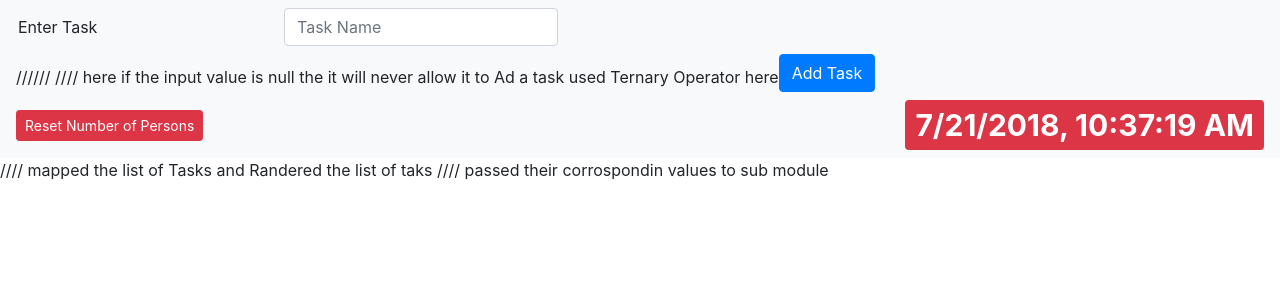
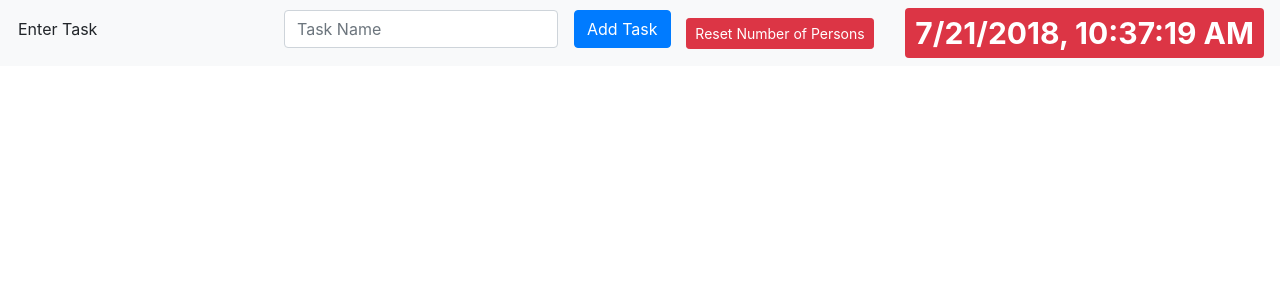
Before and after one commit to AtaMuhiuldin/NODE, a React (Create React App) app: page / in a window 1280 px wide. Shown: the top 300 px of the page. Built offline with nearby package versions, Linux system fonts and the light colour scheme.

Commit message:
make code cleaner using intentation and commenting

```diff
--- a/src/App.jsx
+++ b/src/App.jsx
@@ -1,21 +1,21 @@
 import React, { Component } from 'react';
 import logo from './logo.svg';
 import './App.css';
-import Counters from './components/counters';
+import TaskCollection from './components/taskCollection';
 import NavBar from './components/navBar';
 
 class App extends Component {
 
+
+
 	constructor(){
 		super();
-
 		this.state.btnType = this.state.info;
 		this.state.mode = this.state.simpleMode;
 	}
 
-
 	state = {
-		counters : [
+		taskCollection : [
 		],
 
 		info:'info',
@@ -28,21 +28,17 @@ class App extends Component {
 
 	};
 
-
-
-
-
   render() {
     return(
+       <React.Fragment>
 
+       		 {/*randering naviagation bar and passing contoles  */}
+            <NavBar onAdd={this.addTask} onReset={this.resettaskCollection} clockTime={this.state.clockTime} />
 
-       <React.Fragment>
-            <NavBar onAdd={this.addTask} onReset={this.resetCounters} clockTime={this.state.clockTime} />
-
-           <Counters
-           counters={this.state.counters}
-           onDelete={this.deleteCounter}
-           onReset={this.resetCounters}
+           <TaskCollection
+           taskCollection={this.state.taskCollection}
+           onDelete={this.deleteTask}
+           onReset={this.resetTaskCollection}
            onIncriment={this.incrementCounter}
            onDecriment={this.decrimentCounter}
            onSave={this.saveData}
@@ -54,90 +50,88 @@ class App extends Component {
     );
   }
 
-  	resetCounters = () =>{
-  		console.log("reseting...");
 
-
+  	// will reset all the persons assigend on their tasks to Zero
+  	resettaskCollection = () =>{
   		this.setState(
-
-  			this.state.counters.map(m => {
+  			this.state.taskCollection.map(m => {
   			m.value = 0;
   			return m;})
   		);
   	}
 
-
-  	deleteCounter = counterId =>{
-		const counters = this.state.counters.filter(c => c.id !== counterId.id );
-		this.setState({ counters });
+  	// delete a task from collection
+  	deleteTask = counterId =>{
+		const taskCollection = this.state.taskCollection.filter(c => c.id !== counterId.id );
+		this.setState({ taskCollection });
 	}
 
-	incrementCounter = (counter) =>{
-
-		const counters = [...this.state.counters];
-		const index = counters.indexOf(counter);
-		counters[index] = {...counter};
-		counters[index].value++;
-		this.setState({counters});
+	// decriment number of persons on a task
+	incrementCounter = (task) =>{
+		const taskCollection = [...this.state.taskCollection];
+		const index = taskCollection.indexOf(task);
+		taskCollection[index] = {...task};
+		taskCollection[index].value++;
+		this.setState({taskCollection});
 	}
 
-	decrimentCounter = (counter) =>{
 
-		const counters = [...this.state.counters];
-		const index = counters.indexOf(counter);
-		counters[index] = {...counter};
-		counters[index].value--;
-		this.setState({counters});
+	// increment number of persons on a task
+	decrimentCounter = (task) =>{
+
+		const taskCollection = [...this.state.taskCollection];
+		const index = taskCollection.indexOf(task);
+		taskCollection[index] = {...task};
+		taskCollection[index].value--;
+		this.setState({taskCollection});
 	}
 
-	saveData = (counter ,data1) => {
 
-		const counters = [...this.state.counters];
-		const index = counters.indexOf(counter);
-	    counters[index] = {...counter};
+	// Save any edited Task discription/data
+	saveData = (task ,data1) => {
 
-	    counters[index].data = data1;
-
-		this.setState({counters: counters});
+		const taskCollection = [...this.state.taskCollection];
+		const index = taskCollection.indexOf(task);
+	    taskCollection[index] = {...task};
+	    taskCollection[index].data = data1;
+		this.setState({taskCollection: taskCollection});
 
 	}
 
+	// Add task to Collection
 	addTask = (value) =>{
-		const counters = [...this.state.counters];
-		counters.push({id: this.state.countValue, value:0 , data : value, btnType : "info", mode: "simple", txtV : "display-none", lblV:"visible", btnName : "edit"})
-		this.setState({counters});
+		const taskCollection = [...this.state.taskCollection];
+		taskCollection.push({id: this.state.countValue, value:0 , data : value, btnType : "info", mode: "simple", txtV : "display-none", lblV:"visible", btnName : "edit"})
+		this.setState({taskCollection});
 		var v = this.state.countValue;
 		v++;
 		this.setState({countValue:v});
 	}
 
-	setModes = (counter ,mode, btnType) => {
 
-		// this.state.mode = mode;
-		// this.state.btnType = btnType;
 
-		const counters = [...this.state.counters];
-		const index = counters.indexOf(counter);
-	    counters[index] = {...counter};
+	// manage front end to edit and save the task discription
+	setModes = (task ,mode, btnType) => {
+		const taskCollection = [...this.state.taskCollection];
+		const index = taskCollection.indexOf(task);
+	    taskCollection[index] = {...task};
 
 		if(mode === "edit")
 		{
-			counters[index].lblV = "visible";
-	    	counters[index].txtV = "display-none";
-	    	counters[index].btnName = "edit"
-	    	counters[index].mode = "simple";
-
-
+			taskCollection[index].lblV = "visible";
+	    	taskCollection[index].txtV = "display-none";
+	    	taskCollection[index].btnName = "edit"
+	    	taskCollection[index].mode = "simple";
 		}
 		else
 		{
 
-	    	counters[index].lblV = "display-none";
-	    	counters[index].txtV = "visible";
-	    	counters[index].btnName = "save"
-	    	counters[index].mode = "edit";
+	    	taskCollection[index].lblV = "display-none";
+	    	taskCollection[index].txtV = "visible";
+	    	taskCollection[index].btnName = "save"
+	    	taskCollection[index].mode = "edit";
 		}
-		this.setState({counters});
+		this.setState({taskCollection});
 
 	}
 
--- /dev/null
+++ b/src/components/SingleTask.jsx
@@ -0,0 +1,128 @@
+import React, {Component} from 'react';
+
+class SingleTask extends Component
+{
+
+
+	state = {
+
+		jobStyle:{width: '500px'},
+		empCountStyle:{width : '100px'},
+
+		btnName: 'edit',
+		data: '',
+		flag: true
+	}
+
+
+	render(){
+
+		return(
+
+				<React.Fragment>
+
+
+					{/*will initialize input data to task discription to prevent readOnly inputbox*/}
+					{this.initializeData()}
+
+					{/*button to incriment numebr of person assigned to a task*/}
+					<button
+						key={0}
+						onClick={() =>  this.props.onIncriment(this.props.task) }
+						className="btn btn-secondary btn-sm"> +
+					</button>
+
+					{/*button to Decriment numebr of person assigned to a task*/}
+					<button
+						key={1}
+						onClick={() =>  this.props.onDecriment(this.props.task) }
+						className="btn btn-secondary btn-sm glyphicon glyphicon-minus">-
+					</button>
+
+					{/*shows number of Employes assigned a task*/}
+					<span
+						 style={this.state.empCountStyle}
+						 key={2}
+						 className={this.getBadge()}>
+						 	{"Persons " +this.formatCount()}
+				    </span>
+
+
+
+					{/*input box to edit a task */}
+					<input
+						type="text"
+						style={this.state.jobStyle}
+						key={3}
+						className={this.props.task.txtV}
+						onChange={this.handleChange}
+						value={this.state.data}
+					/>
+
+
+
+						 {/*this span is showing save value of task*/}
+						<span  key={4}
+							className={this.props.task.lblV}>
+							{this.state.data}
+						</span>
+
+
+							{/*manageData is a function that is saveing data to collection*/}
+					<button key={5} onClick={this.manageData }  className={"btn  m-2 btn-sm btn-"+this.props.task.btnType}>{this.props.task.btnName}</button>
+
+							{/*on Click this button will delete the task from collection*/}
+					<button key={6} onClick={() => {this.props.onDelete({id:this.props.task.id}) } }  className="btn btn-danger m-2 btn-sm">Delete</button>
+					<br/>
+				</React.Fragment>
+			);
+	}
+
+
+
+ 	   // logic will prevent readOnly input box
+	initializeData = () =>{
+		if(this.state.flag === true) {
+			this.state.data  = this.props.task.data;
+		}
+
+	}
+
+
+
+	handleChange = (event) => {
+		event.preventDefault();
+		this.setState({flag:false});
+		this.setState({ data :event.target.value});
+	}
+
+
+	// will save data to collection
+ 	manageData = () => {
+ 		if(this.props.task.mode === "edit"){
+ 			this.props.onSave(this.props.task , this.state.data);
+ 			this.props.onModeChange(this.props.task, this.props.task.mode, "info");
+ 		}
+ 		else{
+ 			this.props.onModeChange(this.props.task,this.props.task.mode, "success");
+ 		}
+ 	}
+
+
+ 	// manage color of person counter tag .. show warning color on Zero persons on a task
+	getBadge(){
+		const personsOnTask = this.props.task.value;
+		let classes = "badge m-2 badge-";
+		classes += personsOnTask === 0 ? "warning" : "primary";
+		return classes;
+	}
+
+	// will show "Zero" in 0 value
+	formatCount(){
+		const personsOnTask = this.props.task.value;
+		return personsOnTask === 0 ? "Zero" : personsOnTask;
+	}
+
+}
+
+export default SingleTask;
--- a/src/components/counter.jsx
+++ /dev/null
@@ -1,64 +0,0 @@
-import React, {Component} from 'react';
-
-class Counter extends Component{
-	state = {
-		count:0,
-		taskList: [],
-		data:"12"
-	};
-
-
-
-	render(){
-		return(
-
-				<React.Fragment>
-
-					<span  className={this.getBadge()}>{ this.formatCount()}</span>
-					<ul className="list-group">
-						{this.renderConditionalList()}
-					</ul>
-					<button onClick={this.addMessage} className="btn btn-secondary btn-sm"> Click Here To Add Task</button>
-				</React.Fragment>
-			);
-	}
-
-
-
-	renderConditionalList(){
-		debugger;
-		if(this.state.taskList.length === 0)
-		{
-			return <span className="dadge badge-warning">No Item in List</span>;
-		}
-		else
-		{
-			return this.state.taskList.map(task=> <li className="list-group-item list-group-item-success" id={task}>{task}</li>);
-		}
-	}
-
-
-	getBadge(){
-		const count = this.state.count;
-		let classes = "badge m-2 badge-";
-		classes += count === 0 ? "warning" : "primary";
-		return classes;
-	}
-
-	formatCount(){
-		const count = this.state.count;
-		return count === 0? "Zero" : count;
-	}
-
-
-	addMessage = () =>{
-		this.setState({count : this.state.count + 1});
-		  var newArray = this.state.taskList.slice();
-		    newArray.push("Task # " + this.state.count);
-		    this.setState({taskList:newArray});
-	}
-
-
-}
-
-export default Counter;
--- a/src/components/counters.jsx
+++ /dev/null
@@ -1,43 +0,0 @@
-import React, {Component} from 'react';
-import SingleCounter from './singleCounter';
-
-
-//// Counters = Task Collection
-//// Counter =  Single Task
-
-//// Counters is Basically Randerring The list of Task
-class Counters extends Component
-{
-
-
-
-	render(){
-		return(
-				<div>
-
-
-					//// mapped the list of Tasks and Randered the list of taks
-					//// passed their corrospondin values to sub module
-					{ this.props.counters.map(counter => <SingleCounter
-						key={counter.id}
-						counter={counter}
-						onDelete={this.props.onDelete}
-						onIncriment={this.props.onIncriment}
-						onDecriment={this.props.onDecriment}
-						onSave={this.props.onSave}
-						onModeChange={this.props.onModeChange}
-						>
-
-						 <span>Product</span>
-						</SingleCounter>
-
-						) }
-				</div>
-			);
-	}
-
-
-
-}
-
-export default Counters;
--- /dev/null
+++ b/src/components/taskCollection.jsx
@@ -0,0 +1,33 @@
+import React, {Component} from 'react';
+import SingleTask from './SingleTask';
+
+
+class TaskCollection extends Component
+{
+	render(){
+		return(
+				<div>
+					 {/*Iterating the task Collection and displaying it
+						SingleTask is a Controlled Component so we kept
+						all the action in Top Parent and Passing them to child
+						for call of action
+					  */}
+					{ this.props.taskCollection.map(task => <SingleTask
+						key={task.id}
+						task={task}
+						onDelete={this.props.onDelete}
+						onIncriment={this.props.onIncriment}
+						onDecriment={this.props.onDecriment}
+						onSave={this.props.onSave}
+						onModeChange={this.props.onModeChange}
+						>
+						 <span>Product</span>
+						</SingleTask>
+
+						) }
+				</div>
+			);
+	}
+}
+
+export default TaskCollection;
--- a/src/components/taskForm.jsx
+++ b/src/components/taskForm.jsx
@@ -21,13 +21,10 @@ class taskForm extends Component
 			    value={this.state.inputValue}
 			    />
 			  </div>
-			  ////// 			//// here if the input value is null the it will  never allow it to Ad a task used Ternary Operator here
 			  <button onClick={() => {this.state.inputValue !=='' && this.props.onAdd(this.state.inputValue); this.setState({inputValue:''});} } class="btn btn-primary mb-2">Add Task</button>
 			</div>
 			);
 	}
-
-	////// handler to fatch Task Name .. Value
 	handleInput = (e) =>{
 		this.setState({inputValue:e.target.value});
 	}
--- a/src/index.js
+++ b/src/index.js
@@ -5,8 +5,7 @@ import App from './App';
 import registerServiceWorker from './registerServiceWorker';
 import 'bootstrap/dist/css/bootstrap.css';
 import 'glyphicons\\glyphicons.js'
-import Counter from './components/counter';
-import Counters from './components/counters';
+
 
 ReactDOM.render(<App />, document.getElementById('root'));
 registerServiceWorker();
```
Also changed, not shown: src/components/singleCounter.jsx (deleted, +0 -136 lines).
